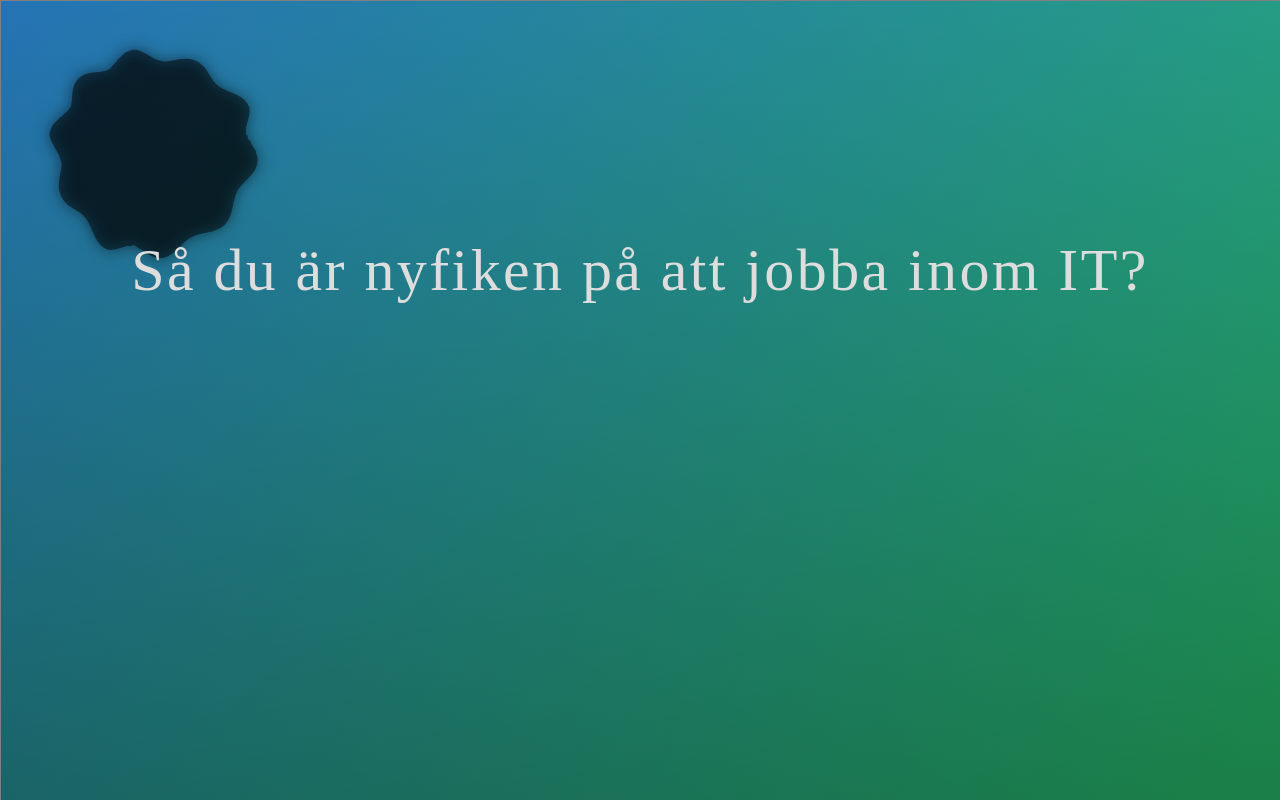
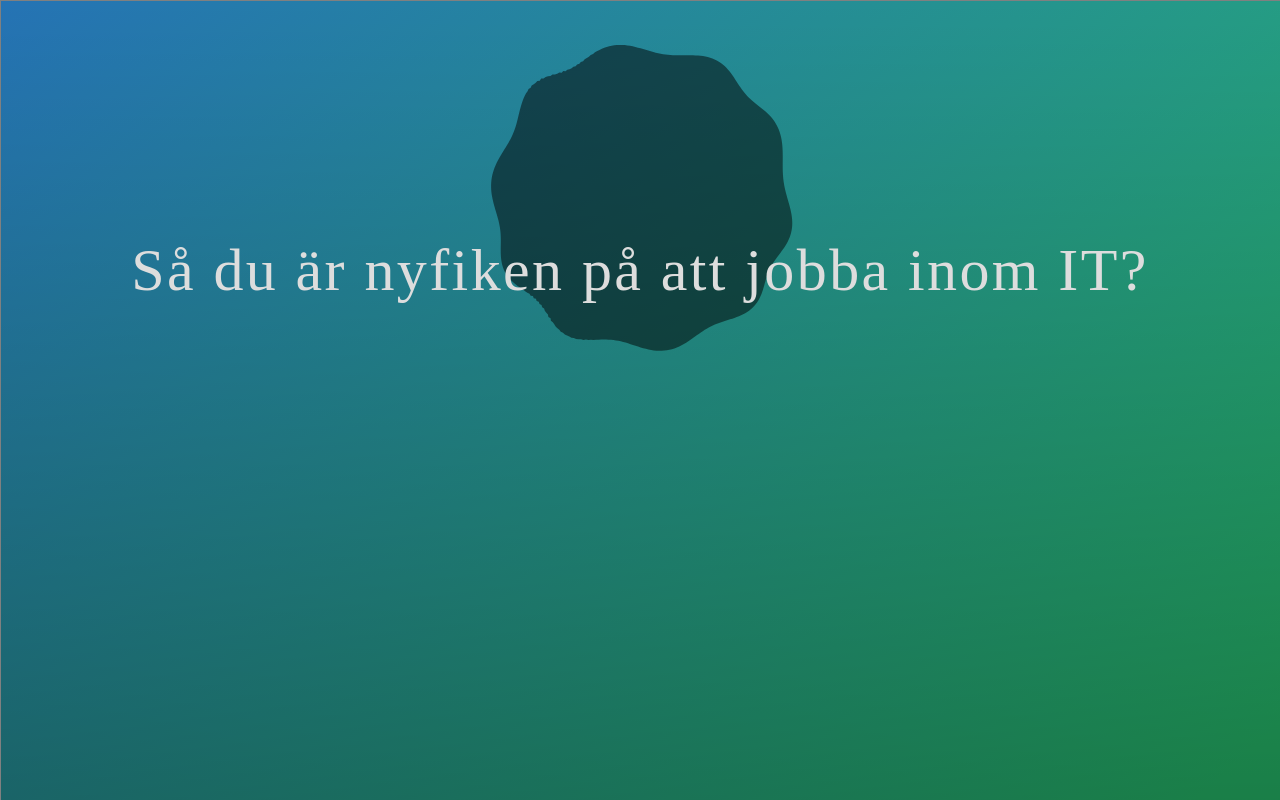
Before and after one commit to ZoCom-utbildning/folkans-it-utbildningar, a React (Vite) app: page / in a window 1280 px wide. Built offline with nearby package versions, Linux system fonts and the light colour scheme.

Commit message:
canvas animation is now smooooth

```diff
--- a/src/views/landing/Landing.tsx
+++ b/src/views/landing/Landing.tsx
@@ -59,6 +59,8 @@ function Landing(this: any) {
     const [canvasWidth, setCanvasWidth] = useState(1000);
     const [canvasHeight, setCanvasHeight] = useState(1000);
     const wrapper = useRef(null);
+    const wrapperHeight = wrapper.current?.offsetHeight;
+    const wrapperWidth = wrapper.current?.offsetWidth;
     const FPS = 30;
     let t = 0;
     const originalPoints = generateCircle();
@@ -68,34 +70,35 @@ function Landing(this: any) {
     // TODO: Figure out a way to update this.
     useEffect(() => {
         if(wrapper.current) {
-            setCanvasWidth(wrapper.current.offsetWidth);
-            setCanvasHeight(wrapper.current.offsetHeight);
+            setCanvasWidth(wrapperWidth);
+            setCanvasHeight(wrapperHeight);
 
-            console.log(wrapper.current.offsetWidth);
+            console.log(wrapperWidth);
         }
     }, );
 
     // === Defines canvas ===
     // Note: not using useRef(); because I haven't figured out how
-    // to get it as the correct type, HTMLCanvasElement.
+    // to get it as the correct type; HTMLCanvasElement.
     const canvas: HTMLCanvasElement = document.getElementById('canvas') as HTMLCanvasElement;
     let ctx: CanvasRenderingContext2D | null;
     if (canvas && canvas.getContext) {
         ctx = canvas.getContext('2d');
     }
-    // console.log("canvas", canvas);
-    // console.log("ctx", ctx);
 
+    // === get mouse position ===
     let mousePosition =  new Vector({ x: -10000, y: -10000 });
     function setMousePosition(position: Vector) {
         mousePosition = position;
     }
 
-    // ===creates the blob ===
-    function generateCircle(r = 100, cx = 150, cy = 150, iterations = 200) {
+    // === creates the blob ===
+    // size, x position, y position, how flexible the blob is
+    // function generateCircle(r = 100, cx = 150, cy = 150, iterations = 200) {
+    function generateCircle(r = 150, cx = wrapperWidth/2, cy = wrapperHeight/4, iterations = 400) {
         const points = [];
         for (let i = 0; i < 2 * Math.PI; i+= 2 * Math.PI / iterations) {
-            // Makes the blob more or less smooth
+            // Makes the blob more or less wobbly
             points.push(new Vector({
                 x: (5*Math.sin(i*10) + r) * Math.cos(i) + cx,
                 y: (5*Math.sin(i*10) + r) * Math.sin(i) + cy,
@@ -108,9 +111,9 @@ function Landing(this: any) {
     function draw(points: string | any[], ctx: any) {
         if(ctx) {
             ctx.beginPath();
-            ctx.fillStyle = "$darkTransparent";
-            ctx.shadowColor = "black";
-            ctx.shadowBlur = 15;
+            ctx.fillStyle = "rgba(0, 0, 0, .5)";
+            // ctx.shadowColor = "black";
+            // ctx.shadowBlur = 15;
             if (points.length > 0) {
                 ctx.moveTo(points[0].x, points[0].y);
                 for (let point of points) {
@@ -127,14 +130,15 @@ function Landing(this: any) {
     function drawPoint(point: Vector, ctx: any) {
         if(ctx) {
             ctx.beginPath();
-            ctx.fillStyle = "rgba(0, 0, 0, .5)";
-            ctx.beginPath();
+            // ctx.fillStyle = "rgba(0, 0, 0, .5)";
+            // ctx.beginPath();
             ctx.arc(point.x, point.y, 25, 0, 2*Math.PI);
             ctx.stroke();
             ctx.fill();
         }
     }
 
+    // === clear the canvas ===
     function clear(ctx: any) {
         if(ctx) {
             ctx.clearRect(0, 0, canvas.width, canvas.height);
@@ -186,15 +190,19 @@ function Landing(this: any) {
         return points.map((point, i) => point.add(velocities[i]));
     }
 
-    // === How often to redraw the canvas ===
-    setInterval(() => {
+
+    // === animate canvas ===
+    function animateIt() {
         clear(ctx);
         points = step(points, originalPoints);
         draw(points, ctx);
         t++;
-    }, Math.floor(1000 / FPS));
+        window.requestAnimationFrame(animateIt);
+    }
+    window.requestAnimationFrame(animateIt);
 
-    // === updated where the cursor circle will be ===
+
+    // === update mouse position ===
     window.addEventListener('mousemove', event => {
         const { clientX, clientY } = event;
             setMousePosition(new Vector({
```
